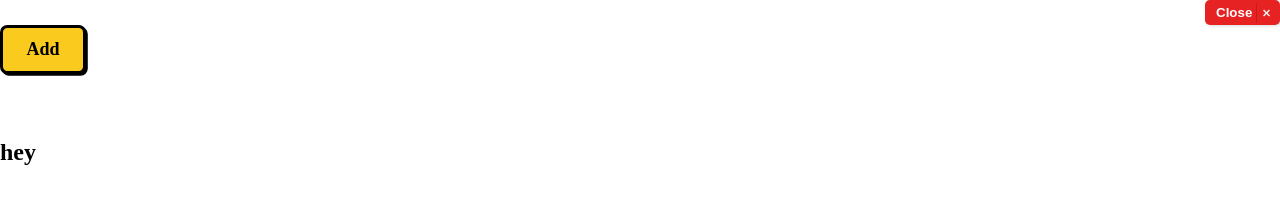
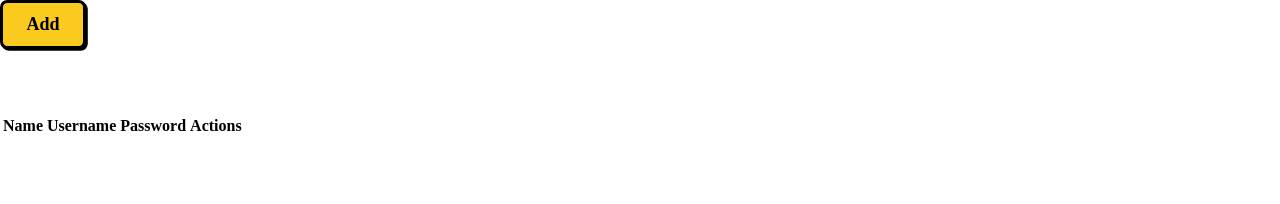
Before and after one commit to heis-abhinav/passwordSaver, an Electron app: page app/index.html in a window 1280 px wide. Drawn offline with Linux system fonts and the light colour scheme; no server answers.

Commit message:
tabulated

```diff
--- a/app/index.html
+++ b/app/index.html
@@ -11,14 +11,19 @@
 <body>
 	<div class="application">
 		<div class="btns-parent">
-			<button class="close-btn" id="close-btn"><span class="text">Close</span><span class="icon"><svg xmlns="http://www.w3.org/2000/svg" width="24" height="24" viewBox="0 0 24 24"><path d="M24 20.188l-8.315-8.209 8.2-8.282-3.697-3.697-8.212 8.318-8.31-8.203-3.666 3.666 8.321 8.24-8.206 8.313 3.666 3.666 8.237-8.318 8.285 8.203z"></path></svg></span></button>
 			<button class="add-btn">Add</button>
 		</div>
 		<div class="container">
 			<section class="content">
-			<div id="password-list">
-				<h1>hey</h1>
-			</div>
+			<table id="passwords" class="password-table">
+				<thead>
+					<th>Name</th>
+					<th>Username</th>
+					<th>Password</th>
+					<th>Actions</th>
+				</thead>
+
+			</table>
 		</section>
 		</div>
 
```
